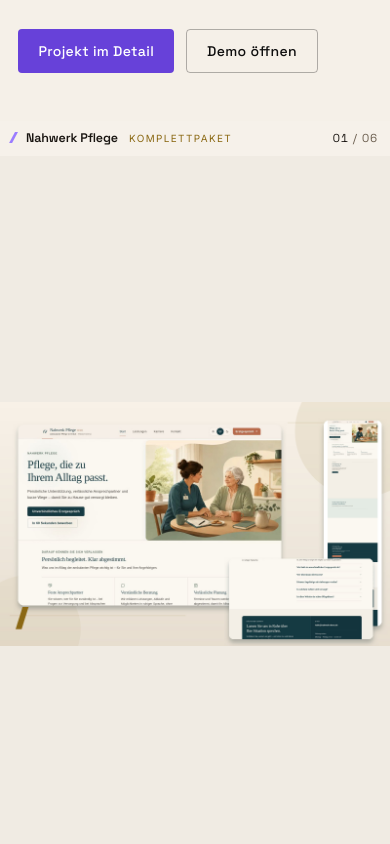
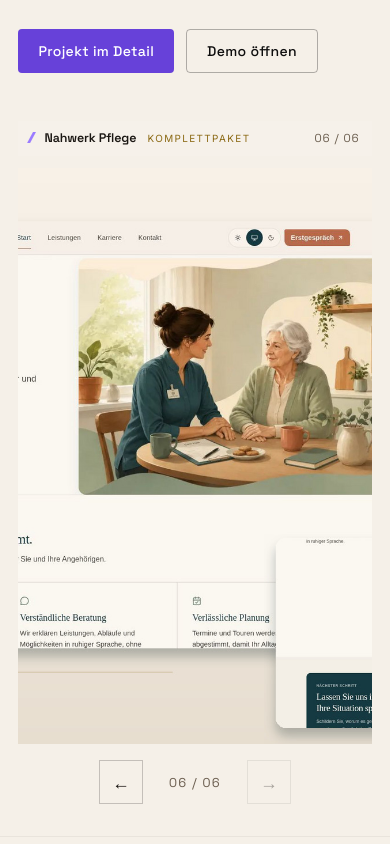
Before and after one commit to bennikost25-design/bk25-digital, a Next.js app: page / in a window 390 px wide. Shown: the part 2920-3764 px from the top of the page. Built offline with nearby package versions, Linux system fonts and the light colour scheme.

Commit message:
animationsanpassung

```diff
--- a/src/app/globals.css
+++ b/src/app/globals.css
@@ -314,7 +314,7 @@ a.nav-link-mobile:focus-visible {
 
 
 /* ============================================================
-   Project story chapters — full-bleed panels + logoslash boundary
+   Project story chapters — divider wipe + full-bleed panels
    ============================================================ */
 .project-experience--nahwerk {
   background: var(--project-base, #f5f0e8);
@@ -328,6 +328,7 @@ a.nav-link-mobile:focus-visible {
   overflow: visible;
   --slide-shift: 0%;
   --slide-motion: 0;
+  --project-divider-position: 2.75%;
 }
 
 .project-sticky-stage {
@@ -477,43 +478,61 @@ a.nav-link-mobile:focus-visible {
   background: color-mix(in srgb, var(--project-base, #e8f2f5) 92%, #000 2%);
 }
 
+/* Stacked full-bleed panels — visibility via role + shared divider clips */
 .project-panel {
   position: absolute;
   inset: 0;
   margin: 0;
   width: 100%;
   height: 100%;
-  transform: translate3d(
-    calc(var(--slide-base, 0%) - var(--slide-shift, 0%)),
-    0,
-    0
-  );
-  will-change: transform;
-  backface-visibility: hidden;
+  z-index: 1;
+  visibility: hidden;
+  pointer-events: none;
+  clip-path: inset(0 0 0 0);
+}
+
+.project-panel[data-panel-role="solo"] {
+  visibility: visible;
+  z-index: 2;
+  clip-path: none;
+  pointer-events: auto;
+}
+
+.project-panel[data-panel-role="left"] {
+  visibility: visible;
+  z-index: 2;
+  /* Show from left edge up to the shared divider */
+  clip-path: inset(0 calc(100% - var(--project-divider-position)) 0 0);
+}
+
+.project-panel[data-panel-role="right"] {
+  visibility: visible;
+  z-index: 2;
+  /* Show from the shared divider to the right edge */
+  clip-path: inset(0 0 0 var(--project-divider-position));
+}
+
+.project-panel[data-panel-role="hidden"] {
+  visibility: hidden;
+  z-index: 0;
+  clip-path: inset(0 0 0 100%);
 }
 
 /*
-  Slim logoslash on the left edge of the incoming panel only.
-  Visibility is gated per-boundary via data-active — never all at once.
+  Permanent slim logoslash on the shared divider.
+  Positioned by the same CSS variable as the panel clips.
 */
-.project-panel-boundary {
+.project-stage-divider {
   pointer-events: none;
   position: absolute;
   z-index: 8;
-  top: -6%;
-  bottom: -6%;
-  left: 0;
+  top: -5%;
+  bottom: -5%;
+  left: var(--project-divider-position, 2.75%);
   width: clamp(0.22rem, 0.42vw, 0.38rem);
   transform: translate3d(-50%, 0, 0) skewX(var(--slash-angle));
-  opacity: 0;
-  visibility: hidden;
   background: var(--color-violet);
   box-shadow: none;
-}
-
-.project-panel-boundary[data-active="true"] {
-  opacity: 1;
-  visibility: visible;
 }
 
 .project-image-panel {
@@ -529,11 +548,17 @@ a.nav-link-mobile:focus-visible {
   position: relative;
   width: 100%;
   height: 100%;
-  background: color-mix(in srgb, var(--project-base, #f5f0e8) 96%, #000 2%);
+  background: color-mix(in srgb, var(--project-base, #f5f0e8) 88%, #1a1612 6%);
 }
 
 .project-experience--wellenweg .project-image-panel-media {
-  background: color-mix(in srgb, var(--project-base, #e8f2f5) 95%, #000 2%);
+  background: color-mix(in srgb, var(--project-base, #e8f2f5) 88%, #0f2a32 5%);
+}
+
+/* Desktop sticky: fill the clipped slide area as fully as possible */
+.project-scroll-track .project-image-photo {
+  object-fit: cover;
+  object-position: center center;
 }
 
 /* ---------- Text slides ---------- */
@@ -542,74 +567,78 @@ a.nav-link-mobile:focus-visible {
   height: 100%;
   display: flex;
   align-items: center;
-  justify-content: center;
-  padding: clamp(1.5rem, 4vw, 3.5rem) clamp(1.25rem, 5vw, 4rem);
+  justify-content: flex-start;
+  padding:
+    clamp(1.75rem, 4.5vh, 3.75rem)
+    clamp(1.75rem, 5.5vw, 5.5rem)
+    clamp(1.75rem, 4.5vh, 3.75rem)
+    clamp(2rem, 5vw, 5rem);
   box-sizing: border-box;
   overflow: hidden;
 }
 
 .project-text-slide-inner {
-  width: min(42rem, 100%);
+  width: min(52rem, 100%);
   max-height: 100%;
 }
 
 .project-text-slash {
   display: block;
-  height: 0.9rem;
-  width: 0.28rem;
-  margin-bottom: 1.1rem;
+  height: 1.05rem;
+  width: 0.3rem;
+  margin-bottom: clamp(1.1rem, 2.2vh, 1.75rem);
   background: var(--color-violet-dark);
   transform: skewX(var(--slash-angle));
 }
 
 .project-text-label {
   font-family: var(--font-heading), system-ui, sans-serif;
-  font-size: 0.72rem;
+  font-size: clamp(0.75rem, 0.85vw, 0.95rem);
   letter-spacing: 0.2em;
   text-transform: uppercase;
   color: var(--color-violet-dark);
 }
 
 .project-text-title {
-  margin-top: 0.85rem;
+  margin-top: clamp(0.85rem, 1.6vh, 1.35rem);
   font-family: var(--font-heading), system-ui, sans-serif;
-  font-size: clamp(1.45rem, 3.2vw, 2.85rem);
+  font-size: clamp(2.1rem, 4vw, 5rem);
   font-weight: 600;
-  line-height: 1.08;
-  letter-spacing: -0.03em;
-  max-width: 18ch;
+  line-height: 1.04;
+  letter-spacing: -0.035em;
+  max-width: 16ch;
 }
 
 .project-text-body {
-  margin-top: 1rem;
-  font-size: clamp(0.92rem, 1.4vw, 1.08rem);
-  line-height: 1.55;
+  margin-top: clamp(1rem, 2vh, 1.6rem);
+  font-size: clamp(1.05rem, 1.45vw, 1.55rem);
+  line-height: 1.5;
   max-width: 38rem;
 }
 
 .project-text-points {
-  margin-top: 1.35rem;
+  margin-top: clamp(1.25rem, 2.4vh, 2rem);
   padding: 0;
   list-style: none;
   display: flex;
   flex-direction: column;
-  gap: 0.55rem;
+  gap: clamp(0.55rem, 1.2vh, 0.9rem);
 }
 
 .project-text-points li {
   display: flex;
-  gap: 0.7rem;
+  gap: 0.85rem;
   align-items: flex-start;
-  font-size: 0.88rem;
+  font-size: clamp(1rem, 1.15vw, 1.3rem);
   line-height: 1.4;
 }
 
 .project-text-points li::before {
   content: "";
   flex-shrink: 0;
-  margin-top: 0.28rem;
-  height: 0.7rem;
-  width: 0.18rem;
+  margin-top: 0.35rem;
+  height: 0.85rem;
+  width: 0.2rem;
   background: currentColor;
   transform: skewX(var(--slash-angle));
   opacity: 0.7;
@@ -661,16 +690,133 @@ a.nav-link-mobile:focus-visible {
 }
 
 .project-text-slide--dark .project-text-body {
-  color: rgba(255, 255, 255, 0.7);
+  color: rgba(255, 255, 255, 0.72);
 }
 
 .project-text-slide--dark .project-text-points li {
-  color: rgba(255, 255, 255, 0.88);
+  color: rgba(255, 255, 255, 0.9);
 }
 
 .project-text-slide--dark .project-text-points li::before {
   background: var(--color-violet);
   opacity: 1;
+}
+
+/* ---------- Mobile / tablet snap (full single slides) ---------- */
+.project-snap-stage {
+  overflow-x: clip;
+}
+
+.project-snap-scroller {
+  display: flex;
+  gap: 0;
+  overflow-x: auto;
+  overflow-y: hidden;
+  scroll-snap-type: x mandatory;
+  scroll-padding-inline: 0;
+  -webkit-overflow-scrolling: touch;
+  overscroll-behavior-x: contain;
+  outline: none;
+}
+
+.project-snap-scroller:focus-visible {
+  outline: 2px solid var(--color-violet);
+  outline-offset: 3px;
+}
+
+.project-snap-item {
+  position: relative;
+  flex: 0 0 100%;
+  width: 100%;
+  scroll-snap-align: start;
+  scroll-snap-stop: always;
+  min-height: min(72svh, 36rem);
+  overflow: hidden;
+}
+
+.project-snap-item--image {
+  background: color-mix(in srgb, var(--project-base, #f5f0e8) 94%, #000 3%);
+}
+
+.project-snap-item--image .project-image-panel-media {
+  min-height: min(62svh, 30rem);
+  aspect-ratio: 16 / 10;
+  height: auto;
+}
+
+.project-snap-item--image .project-image-photo {
+  object-fit: cover;
+  object-position: center center;
+}
+
+.project-snap-item--text {
+  min-height: auto;
+}
+
+.project-snap-item--text .project-text-slide {
+  min-height: min(68svh, 34rem);
+  height: auto;
+  padding: clamp(1.5rem, 5vw, 2.75rem) clamp(1.15rem, 4vw, 2rem);
+}
+
+.project-snap-item--text .project-text-title {
+  font-size: clamp(1.85rem, 7vw, 2.75rem);
+}
+
+.project-snap-item--text .project-text-body {
+  font-size: clamp(1.02rem, 3.6vw, 1.2rem);
+}
+
+.project-snap-item--text .project-text-points li {
+  font-size: clamp(0.95rem, 3.2vw, 1.1rem);
+}
+
+.project-snap-controls {
+  display: flex;
+  align-items: center;
+  justify-content: center;
+  gap: 1rem;
+}
+
+.project-snap-btn {
+  display: inline-flex;
+  align-items: center;
+  justify-content: center;
+  min-width: 2.75rem;
+  min-height: 2.75rem;
+  border: 1px solid color-mix(in srgb, var(--project-text, #1a1612) 22%, transparent);
+  background: transparent;
+  color: var(--project-text, #1a1612);
+  font-size: 1.1rem;
+  cursor: pointer;
+  transition:
+    background 160ms ease,
+    border-color 160ms ease;
+}
+
+.project-snap-btn:hover:not(:disabled) {
+  border-color: var(--color-violet-dark);
+  background: color-mix(in srgb, var(--color-violet) 12%, transparent);
+}
+
+.project-snap-btn:focus-visible {
+  outline: 2px solid var(--color-violet);
+  outline-offset: 3px;
+}
+
+.project-snap-btn:disabled {
+  opacity: 0.35;
+  cursor: not-allowed;
+}
+
+.project-snap-status {
+  font-family: var(--font-heading), system-ui, sans-serif;
+  font-size: 0.8rem;
+  letter-spacing: 0.1em;
+  font-variant-numeric: tabular-nums;
+  color: var(--project-muted, #6b5e4f);
+  min-width: 4.5rem;
+  text-align: center;
 }
 
 /* ---------- Reduced-motion vertical stack ---------- */
@@ -686,6 +832,11 @@ a.nav-link-mobile:focus-visible {
   min-height: 0;
 }
 
+.project-stack-panel--image .project-image-photo {
+  object-fit: cover;
+  object-position: center center;
+}
+
 .project-stack-panel--text .project-text-slide {
   height: auto;
   min-height: 0;
@@ -697,12 +848,21 @@ a.nav-link-mobile:focus-visible {
 }
 
 @media (prefers-reduced-motion: reduce) {
-  .project-panel {
-    transform: none !important;
+  .project-stage-divider {
+    display: none;
   }
 
-  .project-panel-boundary {
-    display: none;
+  .project-panel {
+    position: relative;
+    inset: auto;
+    visibility: visible !important;
+    clip-path: none !important;
+    pointer-events: auto !important;
+    height: auto;
+  }
+
+  .project-snap-scroller {
+    scroll-behavior: auto;
   }
 }
 
@@ -719,12 +879,4 @@ a.nav-link-mobile:focus-visible {
   .project-panel-chrome-right > :not(.project-frame-scene) {
     display: none;
   }
-
-  .project-text-title {
-    font-size: clamp(1.35rem, 6.5vw, 1.85rem);
-  }
-
-  .project-text-body {
-    font-size: 0.92rem;
-  }
 }
--- a/src/components/projects/ProjectExperience.tsx
+++ b/src/components/projects/ProjectExperience.tsx
@@ -1,7 +1,7 @@
 "use client";
 
 import Image from "next/image";
-import { useEffect, useState } from "react";
+import { useEffect, useRef, useState } from "react";
 import {
   buildStoryPanels,
   type Project,
@@ -16,21 +16,46 @@ type ProjectExperienceProps = {
   sectionId?: string;
 };
 
-type PresentationMode = "sticky" | "stack";
+/** Sticky divider choreography from this width up */
+const STICKY_MIN_WIDTH = 1100;
+/** Below this: vertical stack instead of horizontal snap */
+const SNAP_MIN_WIDTH = 360;
+
+type PresentationMode = "sticky" | "snap" | "stack";
 
 function usePresentationMode(): PresentationMode {
   const [mode, setMode] = useState<PresentationMode>("stack");
 
   useEffect(() => {
+    const desktop = window.matchMedia(`(min-width: ${STICKY_MIN_WIDTH}px)`);
+    const snap = window.matchMedia(`(min-width: ${SNAP_MIN_WIDTH}px)`);
     const motion = window.matchMedia("(prefers-reduced-motion: reduce)");
 
     const sync = () => {
-      setMode(motion.matches ? "stack" : "sticky");
+      if (motion.matches) {
+        setMode("stack");
+        return;
+      }
+      if (desktop.matches) {
+        setMode("sticky");
+        return;
+      }
+      if (snap.matches) {
+        setMode("snap");
+        return;
+      }
+      setMode("stack");
     };
 
     sync();
+    desktop.addEventListener("change", sync);
+    snap.addEventListener("change", sync);
     motion.addEventListener("change", sync);
-    return () => motion.removeEventListener("change", sync);
+    return () => {
+      desktop.removeEventListener("change", sync);
+      snap.removeEventListener("change", sync);
+      motion.removeEventListener("change", sync);
+    };
   }, []);
 
   return mode;
@@ -57,9 +82,9 @@ function ProjectActions({
   );
 }
 
-/** Thin BK25 logoslash fixed to the left edge of an incoming panel */
-function PanelBoundary() {
-  return <div className="project-panel-boundary" aria-hidden="true" />;
+/** Single stage logoslash — position from --project-divider-position */
+function StageDivider() {
+  return <div className="project-stage-divider" aria-hidden="true" />;
 }
 
 function TextSlideContent({
@@ -113,7 +138,7 @@ function ImagePanel({
           alt={panel.frame.alt}
           fill
           sizes="100vw"
-          className="object-contain object-center"
+          className="project-image-photo"
           priority={priority}
         />
       </div>
@@ -131,7 +156,6 @@ function PanelChrome({
   project: Project;
   panelIndex: number;
   panelCount: number;
-  /** When true, panel number is driven by data-active-panel CSS */
   liveCounter?: boolean;
   className?: string;
 }) {
@@ -235,9 +259,12 @@ export function ProjectExperience({
           className="project-scroll-track relative"
           style={{ height: project.storyTrackHeight }}
           data-active-panel="0"
+          data-phase="rest"
         >
           <ProjectStickyStage project={project} panels={panels} />
         </div>
+      ) : mode === "snap" ? (
+        <ProjectSnapStage project={project} panels={panels} />
       ) : (
         <ProjectStackStage panels={panels} />
       )}
@@ -312,19 +339,14 @@ function ProjectStickyStage({
             <div
               key={panel.id}
               data-scene-panel={String(panel.panelIndex)}
+              data-panel-role={panel.panelIndex === 0 ? "solo" : "hidden"}
               className={cn(
                 "project-panel",
                 `project-panel--${panel.kind}`,
               )}
-              style={
-                {
-                  "--slide-base": `${panel.panelIndex * 100}%`,
-                } as React.CSSProperties
-              }
               aria-hidden={panel.panelIndex !== 0}
               inert={panel.panelIndex !== 0 ? true : undefined}
             >
-              {panel.panelIndex > 0 ? <PanelBoundary /> : null}
               {panel.kind === "image" ? (
                 <ImagePanel panel={panel} priority={panel.panelIndex === 0} />
               ) : (
@@ -332,7 +354,121 @@ function ProjectStickyStage({
               )}
             </div>
           ))}
+          <StageDivider />
         </div>
+      </div>
+    </div>
+  );
+}
+
+function ProjectSnapStage({
+  project,
+  panels,
+}: {
+  project: Project;
+  panels: StoryPanel[];
+}) {
+  const scrollerRef = useRef<HTMLDivElement>(null);
+  const [active, setActive] = useState(0);
+  const panelCount = panels.length;
+
+  useEffect(() => {
+    const root = scrollerRef.current;
+    if (!root) return;
+
+    const items = Array.from(
+      root.querySelectorAll<HTMLElement>("[data-snap-panel]"),
+    );
+
+    const observer = new IntersectionObserver(
+      (entries) => {
+        const visible = entries
+          .filter((e) => e.isIntersecting)
+          .sort((a, b) => b.intersectionRatio - a.intersectionRatio)[0];
+        if (!visible) return;
+        const idx = Number(
+          (visible.target as HTMLElement).dataset.snapPanel ?? "0",
+        );
+        setActive(idx);
+      },
+      { root, threshold: [0.55, 0.7] },
+    );
+
+    items.forEach((el) => observer.observe(el));
+    return () => observer.disconnect();
+  }, [panels]);
+
+  const goTo = (index: number) => {
+    const root = scrollerRef.current;
+    if (!root) return;
+    const target = root.querySelector<HTMLElement>(
+      `[data-snap-panel="${index}"]`,
+    );
+    target?.scrollIntoView({
+      behavior: "smooth",
+      inline: "start",
+      block: "nearest",
+    });
+  };
+
+  return (
+    <div className="project-snap-stage px-[var(--section-pad-x)] pb-8">
+      <PanelChrome
+        project={project}
+        panelIndex={active}
+        panelCount={panelCount}
+        className="project-panel-chrome--snap mb-3"
+      />
+
+      <div
+        ref={scrollerRef}
+        className="project-snap-scroller"
+        tabIndex={0}
+        role="region"
+        aria-roledescription="Karussell"
+        aria-label={`${project.title} Projektpräsentation`}
+      >
+        {panels.map((panel, index) => (
+          <div
+            key={panel.id}
+            data-snap-panel={String(index)}
+            className={cn(
+              "project-snap-item",
+              `project-snap-item--${panel.kind}`,
+            )}
+          >
+            {panel.kind === "image" ? (
+              <ImagePanel panel={panel} priority={index === 0} />
+            ) : (
+              <TextSlideContent panel={panel} />
+            )}
+          </div>
+        ))}
+      </div>
+
+      <div className="project-snap-controls mt-4">
+        <button
+          type="button"
+          className="project-snap-btn"
+          onClick={() => goTo(Math.max(0, active - 1))}
+          disabled={active <= 0}
+          aria-label="Vorheriges Panel"
+        >
+          ←
+        </button>
+        <p className="project-snap-status" aria-live="polite">
+          {String(active + 1).padStart(2, "0")} /{" "}
+          {String(panelCount).padStart(2, "0")}
+        </p>
+        <button
+          type="button"
+          className="project-snap-btn"
+          onClick={() => goTo(Math.min(panelCount - 1, active + 1))}
+          disabled={active >= panelCount - 1}
+          aria-label="Nächstes Panel"
+        >
+          →
+        </button>
       </div>
     </div>
   );
--- a/src/hooks/useScrollProgress.ts
+++ b/src/hooks/useScrollProgress.ts
@@ -7,6 +7,11 @@ type UseScrollProgressOptions = {
   /** Total number of horizontal panels (image + text) */
   panelCount?: number;
 };
+
+/** Resting slash inset from the left edge of the stage (%) */
+const DIVIDER_REST = 2.75;
+/** Slash position at the start of each transition, near the right edge (%) */
+const DIVIDER_START = 100 - DIVIDER_REST;
 
 function clamp01(value: number) {
   return Math.min(1, Math.max(0, value));
@@ -30,7 +35,6 @@ function progressToSlideUnits(p: number, panelCount: number): number {
     const segStart = i / transitions;
     const segEnd = (i + 1) / transitions;
     const span = segEnd - segStart;
-    // Dwell at start/end of each segment; transition in the middle ~44%
     const t0 = segStart + span * 0.28;
     const t1 = segStart + span * 0.72;
     units += smoothstep(t0, t1, p);
@@ -38,47 +42,41 @@ function progressToSlideUnits(p: number, panelCount: number): number {
   return units;
 }
 
-function syncActivePanel(node: HTMLElement, activePanel: number) {
-  const next = String(activePanel);
-  if (node.dataset.activePanel === next) return;
+type PanelRole = "solo" | "left" | "right" | "hidden";
 
-  node.dataset.activePanel = next;
+function syncPanelRoles(
+  node: HTMLElement,
+  roles: Map<number, PanelRole>,
+  activePanel: number,
+) {
   node.querySelectorAll<HTMLElement>("[data-scene-panel]").forEach((panel) => {
-    const active = panel.dataset.scenePanel === next;
-    panel.setAttribute("aria-hidden", active ? "false" : "true");
-    if (active) {
+    const idx = Number(panel.dataset.scenePanel ?? "-1");
+    const role = roles.get(idx) ?? "hidden";
+    if (panel.dataset.panelRole !== role) {
+      panel.dataset.panelRole = role;
+    }
+
+    const exposed = role === "solo" || role === "left" || role === "right";
+    panel.setAttribute("aria-hidden", exposed ? "false" : "true");
+
+    // Panels hold no focusable controls; keep inert only when fully hidden
+    if (exposed) {
       panel.removeAttribute("inert");
     } else {
       panel.setAttribute("inert", "");
     }
   });
+
+  const next = String(activePanel);
+  if (node.dataset.activePanel !== next) {
+    node.dataset.activePanel = next;
+  }
 }
 
 /**
- * Only the seam of the currently crossing panel may show a logoslash.
- * Incoming panel index = floor(slideUnits) + 1 while in transit.
- */
-function syncBoundaryVisibility(
-  node: HTMLElement,
-  slideUnits: number,
-  inTransit: boolean,
-) {
-  const incoming = Math.floor(slideUnits) + 1;
-  node.querySelectorAll<HTMLElement>(".project-panel-boundary").forEach((el) => {
-    const panel = el.closest<HTMLElement>("[data-scene-panel]");
-    const idx = Number(panel?.dataset.scenePanel ?? "-1");
-    const active = inTransit && idx === incoming;
-    if (el.dataset.active === (active ? "true" : "false")) return;
-    el.dataset.active = active ? "true" : "false";
-  });
-}
-
-/**
- * Writes scroll progress onto the track via CSS variables + data-active-panel.
+ * Writes scroll progress as a shared divider position.
+ * `--project-divider-position` drives both the logoslash and panel clip-paths.
  * No React state updates per scroll tick.
- *
- * `--slide-shift` is a percentage string driving horizontal panel positions:
- * panel i sits at i * 100% base offset.
  */
 export function useScrollProgress<T extends HTMLElement = HTMLElement>(
   options: UseScrollProgressOptions = {},
@@ -90,13 +88,27 @@ export function useScrollProgress<T extends HTMLElement = HTMLElement>(
     const node = ref.current;
     if (!node) return;
 
+    const lastPanel = Math.max(0, panelCount - 1);
+
+    const applyRest = (activePanel: number) => {
+      node.style.setProperty(
+        "--project-divider-position",
+        `${DIVIDER_REST}%`,
+      );
+      node.style.setProperty("--slide-motion", "0");
+      node.dataset.phase = "rest";
+
+      const roles = new Map<number, PanelRole>();
+      for (let i = 0; i < panelCount; i++) {
+        roles.set(i, i === activePanel ? "solo" : "hidden");
+      }
+      syncPanelRoles(node, roles, activePanel);
+    };
+
     const reset = () => {
       node.style.setProperty("--story-progress", "0");
       node.style.setProperty("--slide-shift", "0%");
-      node.style.setProperty("--slide-motion", "0");
-      node.dataset.activePanel = "";
-      syncActivePanel(node, 0);
-      syncBoundaryVisibility(node, 0, false);
+      applyRest(0);
     };
 
     if (!enabled) {
@@ -116,22 +128,46 @@ export function useScrollProgress<T extends HTMLElement = HTMLElement>(
       node.style.setProperty("--story-progress", p.toFixed(4));
 
       const slideUnits = progressToSlideUnits(p, panelCount);
+      // Kept for compatibility / debugging; motion uses divider clips now
       node.style.setProperty(
         "--slide-shift",
         `${(slideUnits * 100).toFixed(3)}%`,
       );
 
+      const floor = Math.min(lastPanel, Math.floor(slideUnits + 1e-6));
       const frac = slideUnits - Math.floor(slideUnits);
-      // Hysteresis avoids end-of-slide flicker from tiny fractional noise
-      const inTransit = frac > 0.03 && frac < 0.97;
-      node.style.setProperty("--slide-motion", inTransit ? "1" : "0");
-      syncBoundaryVisibility(node, slideUnits, inTransit);
+      const inTransit =
+        floor < lastPanel && frac > 0.012 && frac < 0.988;
 
       const activePanel = Math.min(
-        panelCount - 1,
+        lastPanel,
         Math.max(0, Math.round(slideUnits)),
       );
-      syncActivePanel(node, activePanel);
+
+      if (!inTransit) {
+        applyRest(activePanel);
+        return;
+      }
+
+      const leftIdx = floor;
+      const rightIdx = Math.min(lastPanel, floor + 1);
+      const divider =
+        DIVIDER_START - frac * (DIVIDER_START - DIVIDER_REST);
+
+      node.style.setProperty(
+        "--project-divider-position",
+        `${divider.toFixed(3)}%`,
+      );
+      node.style.setProperty("--slide-motion", "1");
+      node.dataset.phase = "transit";
+
+      const roles = new Map<number, PanelRole>();
+      for (let i = 0; i < panelCount; i++) {
+        if (i === leftIdx) roles.set(i, "left");
+        else if (i === rightIdx) roles.set(i, "right");
+        else roles.set(i, "hidden");
+      }
+      syncPanelRoles(node, roles, activePanel);
     };
 
     const onScroll = () => {
```
